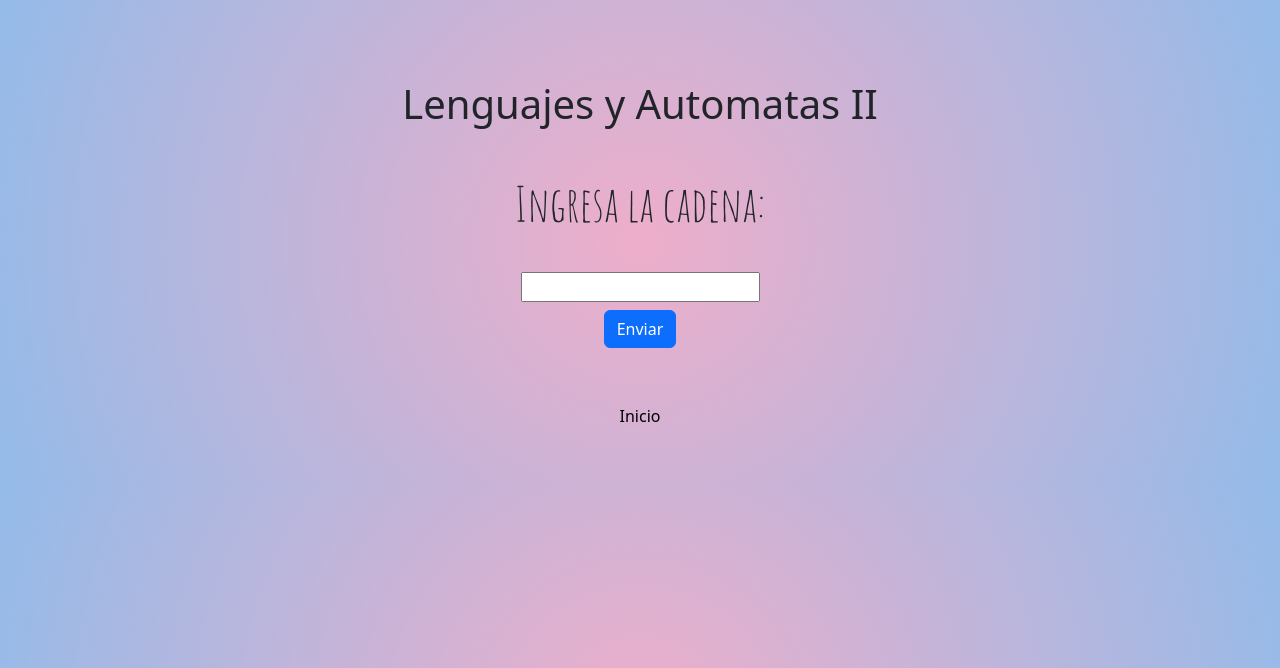
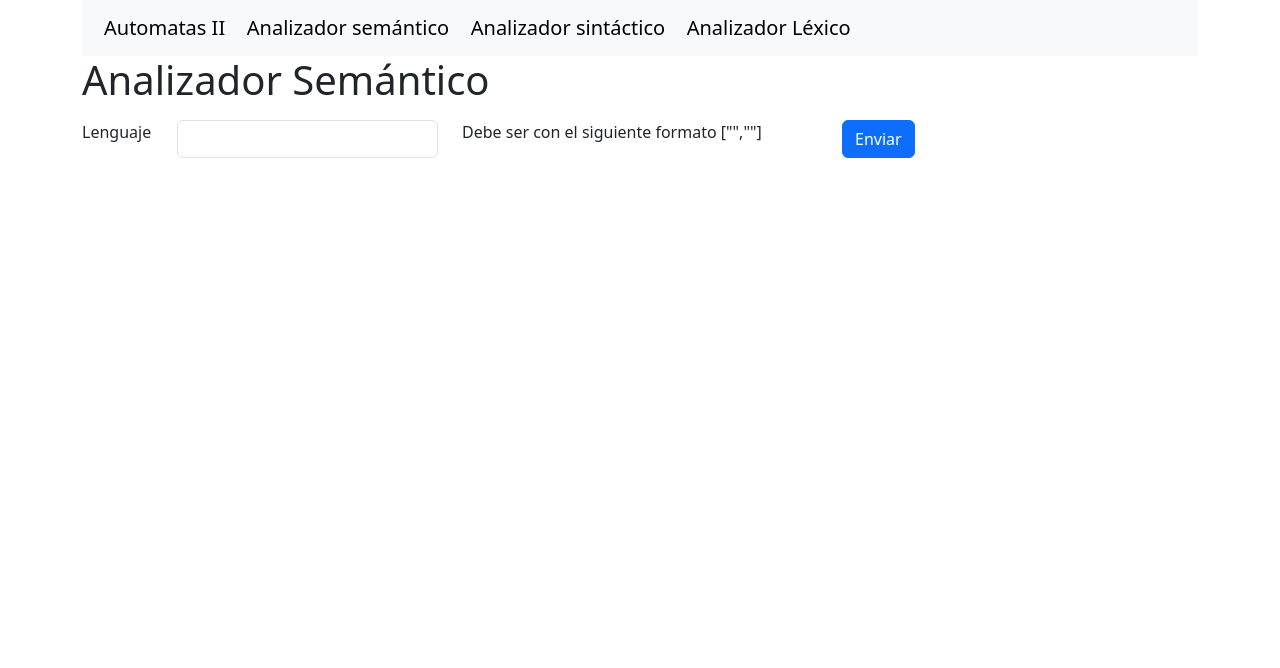
Before and after one commit to JeserRamirez/automatas-cadena-bootstrap, a Flask app: page / in a window 1280 px wide. Shown: the top 668 px of the page. Run offline with Flask 3, Linux system fonts and the light colour scheme.

Commit message:
Agregados nuevos archivos y realizadas modificaciones

```diff
--- a/main.py
+++ b/main.py
@@ -25,5 +25,15 @@ def homepage():
 
     return render_template("index.html", title="Lenguajes y Automatas II", cadenaProcesada=cadenaProcesada)
 
+@app.route("/analisis-sintactico.html")
+def analisis_sintactico():
+    # Lógica para mostrar la página de análisis sintáctico
+    return render_template("analisis-sintactico.html")
+
+@app.route("/analisis-lexico.html")
+def analisis_lexico():
+    # Lógica para mostrar la página de análisis sintáctico
+    return render_template("analisis-lexico.html")
+
 if __name__ == "__main__":
     app.run(debug=True)
--- a/templates/index.html
+++ b/templates/index.html
@@ -5,39 +5,59 @@
     <meta name="viewport" content="width=device-width, initial-scale=1, shrink-to-fit=no">
     <title>Automatas II</title>
     <link rel="stylesheet" href="https://cdn.jsdelivr.net/npm/bootstrap@5.3.0/dist/css/bootstrap.min.css">
-    <link href="https://fonts.googleapis.com/css2?family=Amatic+SC&family=Press+Start+2P&display=swap" rel="stylesheet">
 </head>
-<body style="background: rgb(238,174,202);
-background: radial-gradient(circle, rgba(238,174,202,1) 0%, rgba(148,187,233,1) 100%);">
+<style>
+    .nav-item{
+        margin: 0 0.3em;
+    }
+</style>
+<body>
 
-<h1 style="margin-top: 2em" class="text-center">{{ title }}</h1>
+<div class="container">
+    <nav class="navbar navbar-expand-lg navbar-light bg-light">
+        <div style="margin-left: 1em" class="nav-item active">
+            <a href="/" class="nav-link nav-item active navbar-brand">Automatas II</a>
+        </div>
+        <div class="nav-item active">
+            <a href="/" class="nav-link nav-item active navbar-brand">Analizador semántico</a>
+        </div>
+        <div class="nav-item active">
+            <a href="/analisis-sintactico.html" class="nav-link nav-item active navbar-brand">Analizador sintáctico</a>
+        </div>
+        <div class="nav-item active">
+            <a href="/analisis-lexico.html" class="nav-link nav-item active navbar-brand">Analizador Léxico</a>
+        </div>
+    </nav>
+</div>
 
-<form method="post" class="container">
-    <div class="row">
-        <div style="margin: 2em 0" class="col-lg-12 text-center">
-            <label for="" style="font-family: 'amatic sc',serif; font-size: 3em" class="">Ingresa la cadena:</label>
+<div class="container">
+    <h1>Analizador Semántico</h1>
+</div>
+
+<div style="margin-top: 1em" class="container">
+    <form method="post">
+        <div class="row">
+            <div class="col-md-1">
+                <label for="entrada">Lenguaje</label>
+            </div>
+            <div class="col-md-3">
+                <input type="text" id="entrada" name="entrada" class="form-control">
+            </div>
+            <div class="col-md-4">
+                Debe ser con el siguiente formato ["",""]
+            </div>
+            <div class="col-md-2">
+                <button id="btnEnviar" class="btn btn-primary">Enviar</button>
+            </div>
         </div>
-        <div class="col-lg-12 text-center">
-            <input type="text" id="entrada" name="entrada">
-        </div>
-    </div>
-</form>
+    </form>
+</div>
+
 
 <!-- Display processed string -->
 {% if cadenaProcesada %}
     <h2 style="color: red" class="text-center"><i>Cadena procesada: {{ cadenaProcesada }}</i></h2>
 {% endif %}
-
-<div class="container text-center">
-    <button id="btnEnviar" style="margin-top: 0.5em" class="btn btn-primary">Enviar</button>
-</div>
-
-<div class="container text-center">
-    <p><a href="/" style="display:block;
-    margin: 3.5em 0;
-    text-decoration: none;
-    color: #000000">Inicio</a></p>
-</div>
 <script src="https://cdn.jsdelivr.net/npm/bootstrap@5.3.0/dist/js/bootstrap.min.js"></script>
 <script>
     var btnEnviar = document.getElementById("btnEnviar")
```
Also changed, not shown: templates/analisis-lexico.html (added, +38 -0 lines), templates/analisis-sintactico.html (added, +37 -0 lines).
